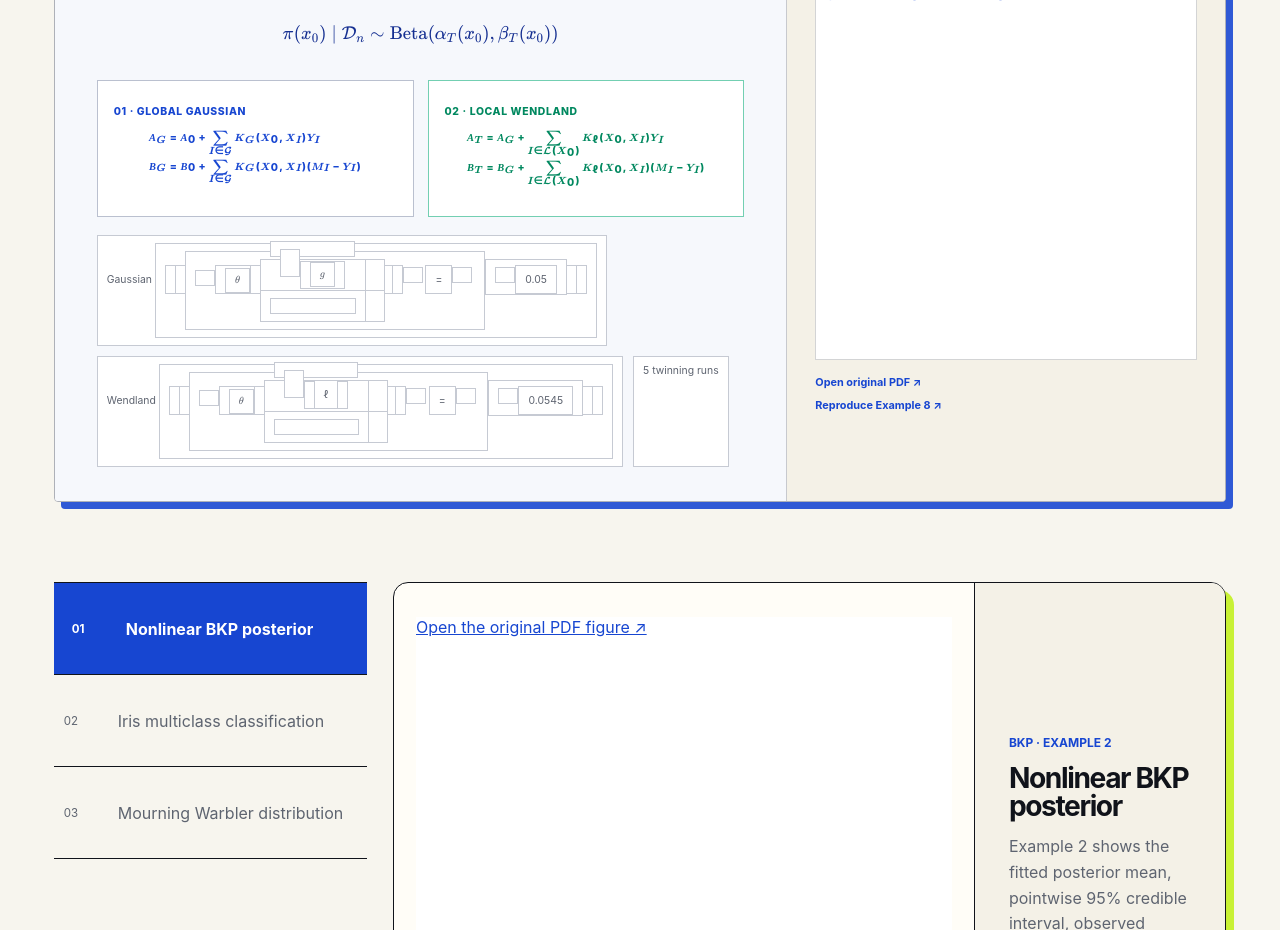
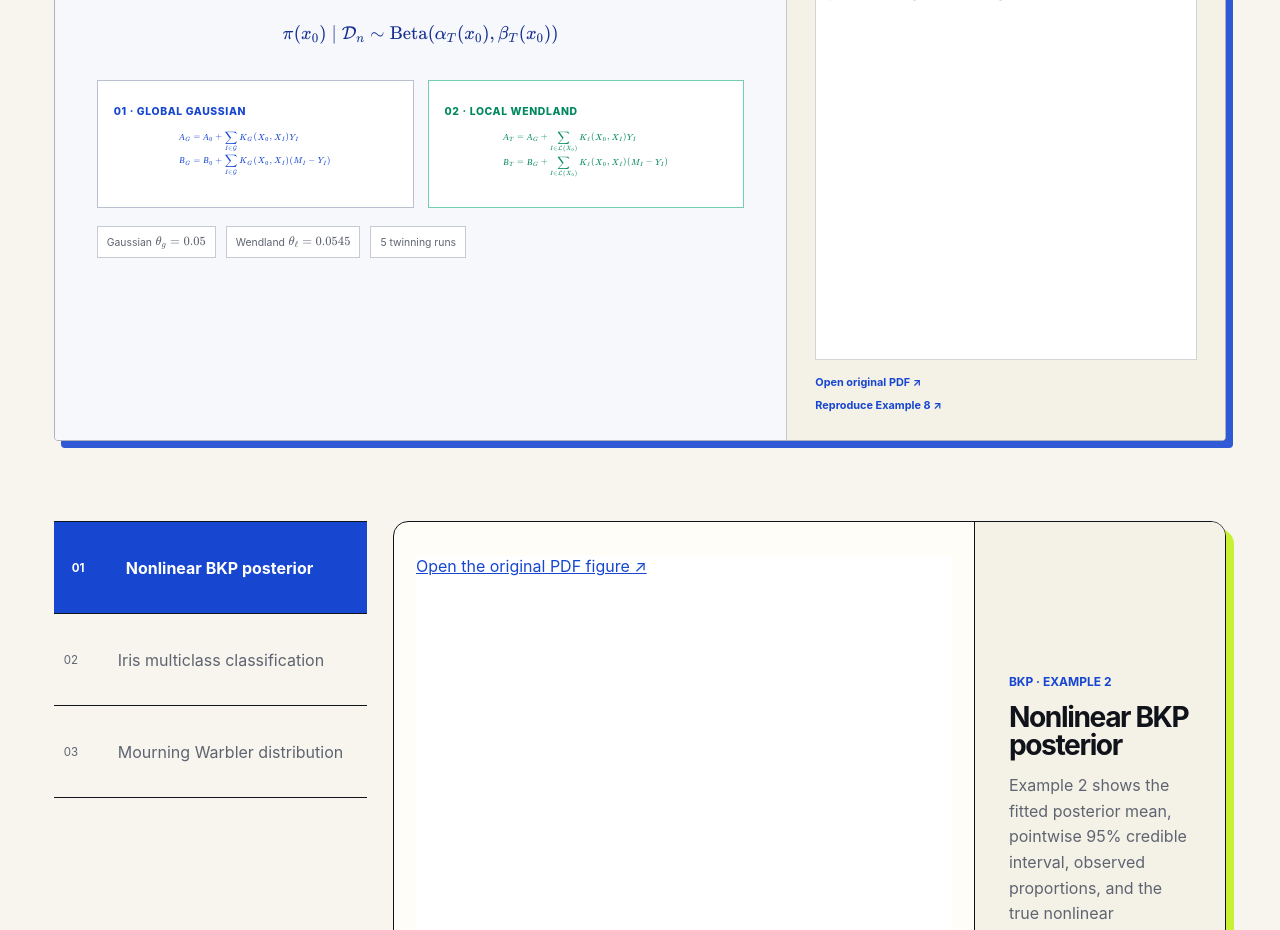
Before and after one commit to Jiangyan-Zhao/BKP-website, a React (Vite) app: page / in a window 1280 px wide. Shown: the part 2780-3710 px from the top of the page. Built offline with nearby package versions, Linux system fonts and the light colour scheme.

Commit message:
Fix KaTeX styles in TwinBKP parameters

```diff
--- a/src/styles.css
+++ b/src/styles.css
@@ -626,11 +626,11 @@ a:focus-visible { outline: 3px solid var(--lime); outline-offset: 3px; }
 .twin-math-stages { display: grid; grid-template-columns: repeat(2, minmax(0, 1fr)); gap: 14px; margin-top: 22px; }
 .twin-math-stages > div { min-width: 0; padding: 18px 16px; border: 1px solid #bac0cf; background: #fff; }
 .twin-math-stages > div:last-child { border-color: rgba(0, 168, 115, 0.55); }
-.twin-math-stages span { color: var(--blue); font-family: var(--font-geist-mono), monospace; font-size: 0.65rem; font-weight: 760; letter-spacing: 0.06em; text-transform: uppercase; }
-.twin-math-stages > div:last-child span { color: #00885f; }
+.twin-math-stages > div > span { color: var(--blue); font-family: var(--font-geist-mono), monospace; font-size: 0.65rem; font-weight: 760; letter-spacing: 0.06em; text-transform: uppercase; }
+.twin-math-stages > div:last-child > span { color: #00885f; }
 .twin-math-stages .katex { font-size: 0.84em; }
 .twin-parameters { display: flex; flex-wrap: wrap; gap: 10px; margin: 18px 0 0; }
-.twin-parameters span { padding: 7px 9px; border: 1px solid #c6cad3; background: #fff; color: var(--muted); font-family: var(--font-geist-mono), monospace; font-size: 0.65rem; }
+.twin-parameters > span { display: inline-flex; align-items: center; gap: 0.35em; padding: 7px 9px; border: 1px solid #c6cad3; background: #fff; color: var(--muted); font-family: var(--font-geist-mono), monospace; font-size: 0.65rem; }
 .twin-paper { display: flex; min-width: 0; flex-direction: column; padding: 28px; border-left: 1px solid #c7c9ce; background: #f4f1e7; }
 .twin-paper-label { display: grid; gap: 4px; margin-bottom: 14px; }
 .twin-paper-label span { color: var(--blue); font-family: var(--font-geist-mono), monospace; font-size: 0.64rem; font-weight: 750; letter-spacing: 0.08em; text-transform: uppercase; }
```
